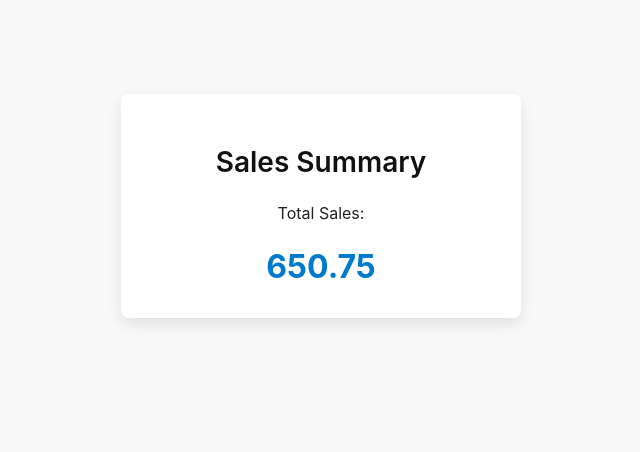
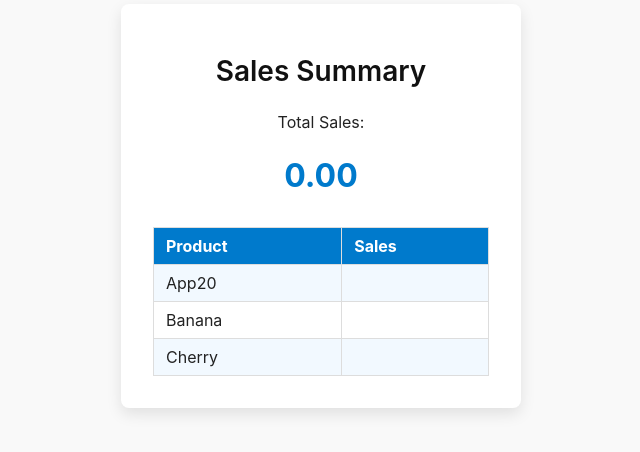
Before and after one commit to V47VANSH/sales-report-a8b3d, a plain HTML site: page index.html in a window 1280 px wide. Shown: the part 194-646 px from the top of the page, without its empty margins (319-959 px from the left). Drawn offline with Linux system fonts and the light colour scheme.

Commit message:
Round 2: Update the sales report. Add a table with the id '

```diff
--- a/index.html
+++ b/index.html
@@ -42,6 +42,24 @@
       color: #007acc;
       margin-top: 1.5rem;
     }
+    #sales-table {
+      margin-top: 2rem;
+      width: 100%;
+      border-collapse: collapse;
+      font-size: 1rem;
+      text-align: left;
+    }
+    #sales-table th, #sales-table td {
+      border: 1px solid #ddd;
+      padding: 0.5rem 0.75rem;
+    }
+    #sales-table thead {
+      background-color: #007acc;
+      color: white;
+    }
+    #sales-table tbody tr:nth-child(odd) {
+      background-color: #f2f9ff;
+    }
   </style>
 </head>
 <body>
@@ -49,12 +67,24 @@
     <h1>Sales Summary</h1>
     <p>Total Sales:</p>
     <div id="total-sales">0.00</div>
+    <table id="sales-table" aria-label="Sales Report Table">
+      <thead>
+        <tr>
+          <th>Product</th>
+          <th>Sales</th>
+        </tr>
+      </thead>
+      <tbody>
+        <!-- Data rows will be inserted here dynamically -->
+      </tbody>
+    </table>
   </main>
 
   <script>
     /*
       The sales.csv content is embedded as a base64 data URI.
-      We'll decode it, parse the CSV, sum the sales column, and display the total.
+      We'll decode it, parse the CSV, sum the sales column, display the total,
+      and populate the #sales-table with product and sales data.
     */
 
     (function() {
@@ -99,6 +129,34 @@
         return data;
       }
 
+      // Populate the #sales-table tbody with rows from data
+      function populateSalesTable(data) {
+        const tbody = document.querySelector('#sales-table tbody');
+        if (!tbody) {
+          console.error('#sales-table tbody not found');
+          return;
+        }
+
+        // Clear existing rows if any
+        tbody.innerHTML = '';
+
+        data.forEach(row => {
+          const tr = document.createElement('tr');
+
+          const tdProduct = document.createElement('td');
+          tdProduct.textContent = row['product'];
+          tr.appendChild(tdProduct);
+
+          const tdSales = document.createElement('td');
+          // Format sales with two decimals if possible
+          let saleVal = parseFloat(row['sale']);
+          tdSales.textContent = !isNaN(saleVal) ? saleVal.toFixed(2) : row['sale'];
+          tr.appendChild(tdSales);
+
+          tbody.appendChild(tr);
+        });
+      }
+
       // Main execution
       function main() {
         const csvText = decodeBase64DataUri(csvDataUri);
@@ -116,7 +174,7 @@
           return;
         }
 
-        // Sum the 'sales' column
+        // Sum the 'sale' column (note the CSV header 'sale', not 'sales')
         // According to the CSV:
         // App20,150.50
         // Banana,200.25
@@ -125,7 +183,7 @@
 
         let sum = 0;
         data.forEach(row => {
-          const salesStr = row['sales'];
+          const salesStr = row['sale'];
           const salesNum = parseFloat(salesStr);
           if (!isNaN(salesNum)) {
             sum += salesNum;
@@ -136,6 +194,7 @@
         const sumFormatted = sum.toFixed(2);
 
         setTotalSales(sumFormatted);
+        populateSalesTable(data);
       }
 
       // Set the text content of #total-sales
@@ -146,7 +205,7 @@
         }
       }
 
-      // Run main on DOMContentLoaded to ensure #total-sales exists
+      // Run main on DOMContentLoaded to ensure #total-sales and #sales-table exist
       if (document.readyState === 'loading') {
         document.addEventListener('DOMContentLoaded', main);
       } else {
```
